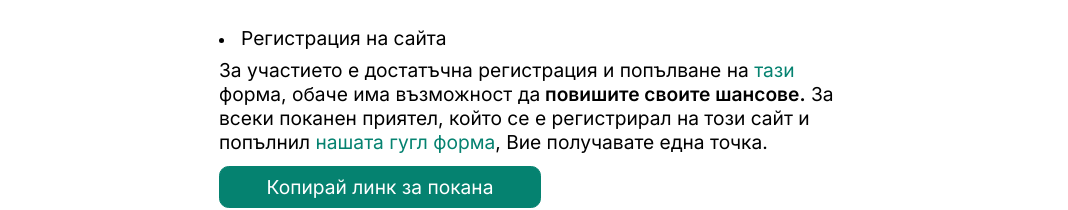
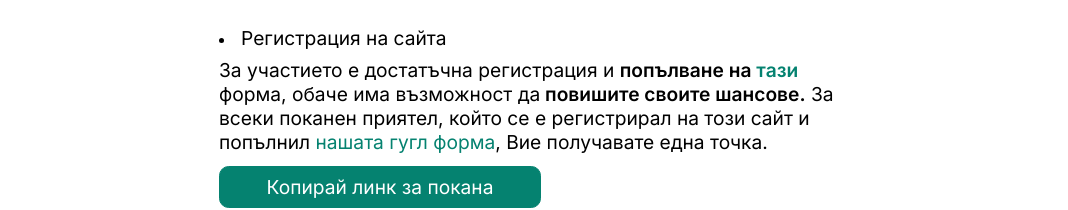
Before and after one commit to ForceFinity/my-therapy, a React (Create React App) app: page /articles/referral in a window 1280 px wide. Shown: the part 524-734 px from the top of the page, without its empty margins (101-1169 px from the left). Built offline with nearby package versions, Linux system fonts and the light colour scheme.

Commit message:
Make requirements MORE visible

```diff
--- a/src/pages/articles/referral.tsx
+++ b/src/pages/articles/referral.tsx
@@ -150,8 +150,8 @@ export const ReferralArticle = () => {
                 <ArticleSubtitle>Условия</ArticleSubtitle>
                 <ArticleLI><span>Регистрация на сайта</span></ArticleLI>
                 <ArticleText>
-                    За участието е достатъчна регистрация и попълване на
-                    <Link to="https://forms.gle/U3cujeX4PjwpRh2B7"> тази </Link>форма,
+                    За участието е достатъчна регистрация и <ArticleText className="bold">попълване на
+                    <Link to="https://forms.gle/U3cujeX4PjwpRh2B7"> тази </Link></ArticleText>форма,
                     обаче има възможност да
                     <ArticleText className="bold"> повишите своите шансове.</ArticleText> За всеки поканен приятел,
                     който се е регистрирал на този сайт и попълнил
```
